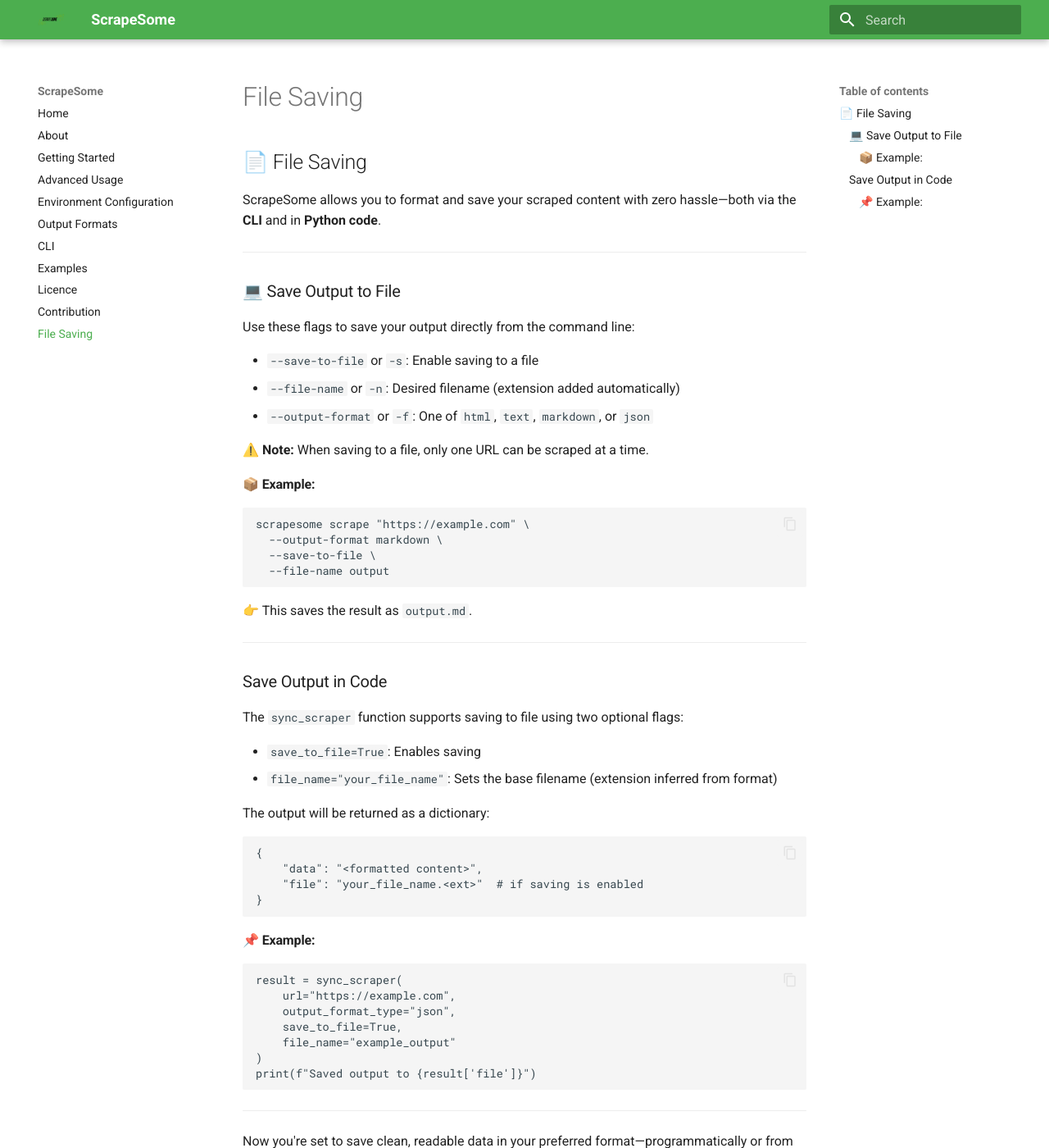
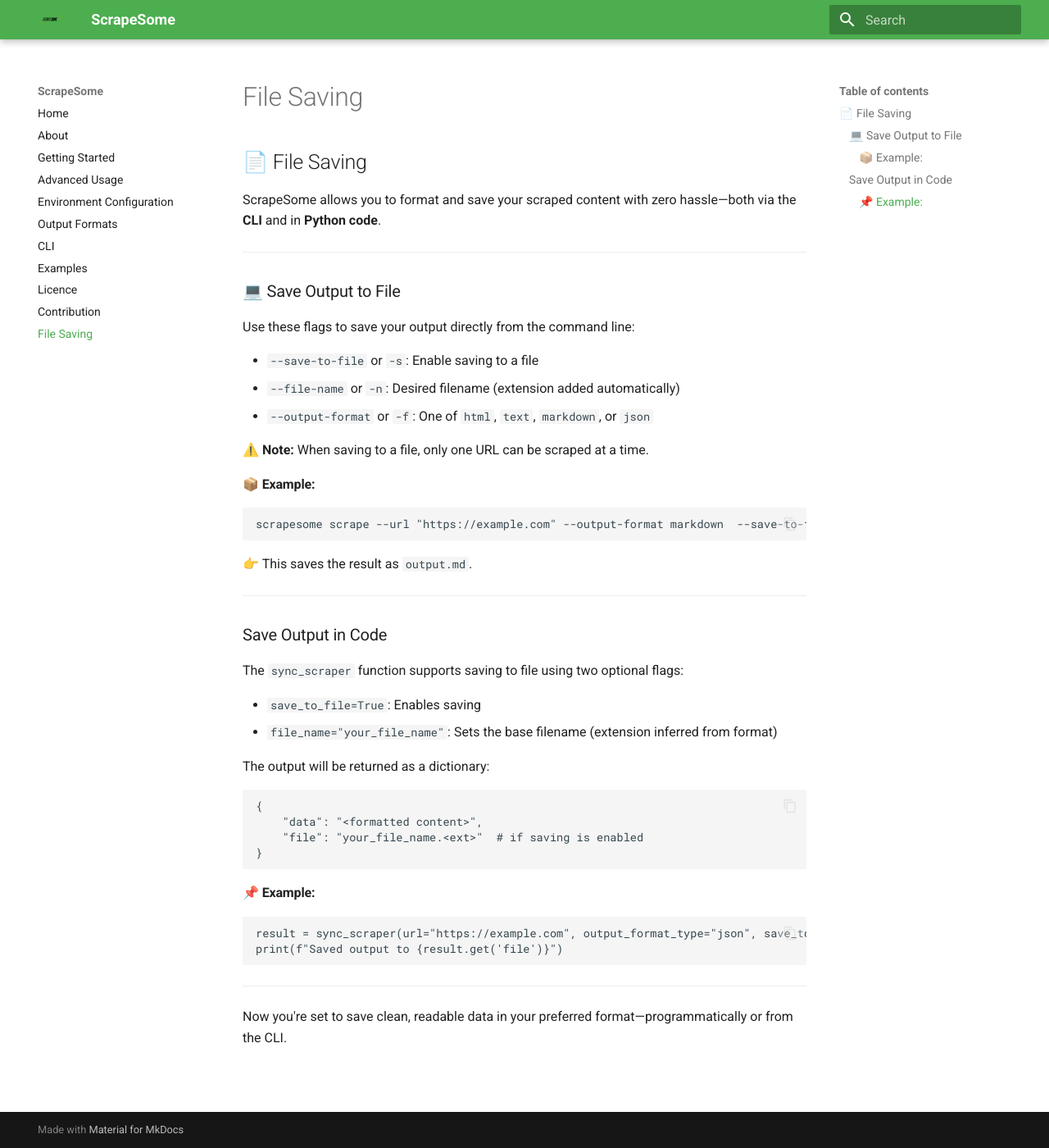
Before and after one commit to ScrapeSome/ScrapeSome, an MkDocs documentation site: the page built from docs/file-saving.md, in a window 1280 px wide and 1400 px high. Shown: the whole window at 82% size. Built offline with MkDocs 1.6.1 and Material for MkDocs 9.7.7, drawn with Linux system fonts in a browser that asks for light colours.

Commit message:
fix saving file format

````diff
--- a/docs/file-saving.md
+++ b/docs/file-saving.md
@@ -17,10 +17,7 @@
 #### 📦 Example:
 
 ```bash
-scrapesome scrape "https://example.com" \
-  --output-format markdown \
-  --save-to-file \
-  --file-name output
+scrapesome scrape --url "https://example.com" --output-format markdown  --save-to-file --file-name output
 ```
 
 👉 This saves the result as `output.md`.
@@ -46,13 +43,8 @@
 #### 📌 Example:
 
 ```python
-result = sync_scraper(
-    url="https://example.com",
-    output_format_type="json",
-    save_to_file=True,
-    file_name="example_output"
-)
-print(f"Saved output to {result['file']}")
+result = sync_scraper(url="https://example.com", output_format_type="json", save_to_file=True, file_name="example_output")
+print(f"Saved output to {result.get('file')}")
 ```
 
 ---
````
Also changed, not shown: README.md (+4 -12 lines), docs/index.md (+0 -12 lines), 2 other files.
